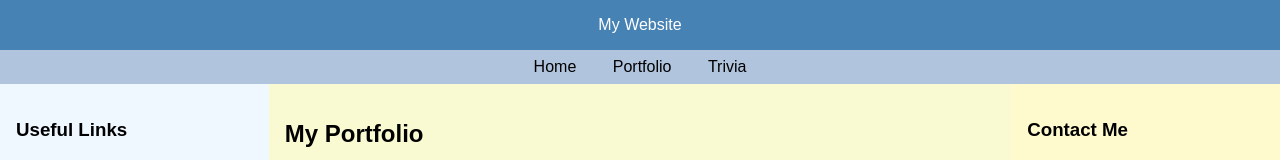
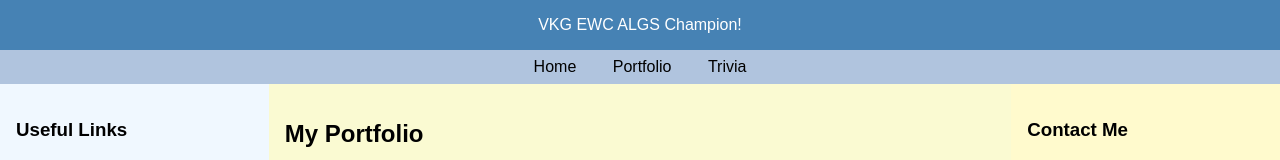
Before and after one commit to Lyche11/1, a plain HTML site: page portfolio.html in a window 1280 px wide. Shown: the top 160 px of the page. Drawn offline with Linux system fonts and the light colour scheme.

Commit message:
Update portfolio.html

```diff
--- a/portfolio.html
+++ b/portfolio.html
@@ -7,7 +7,7 @@
   <link rel="stylesheet" href="style.css" />
 </head>
 <body>
-  <div class="header">My Website</div>
+  <div class="header">VKG EWC ALGS Champion!</div>
 
   <div class="navbar">
     <a href="index.html">Home</a>
```
